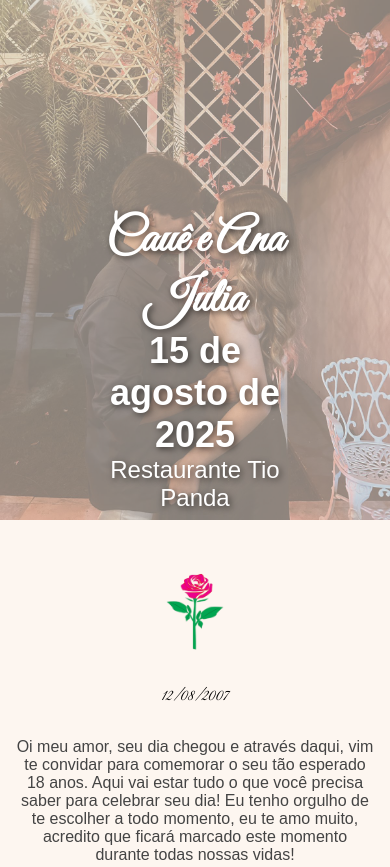
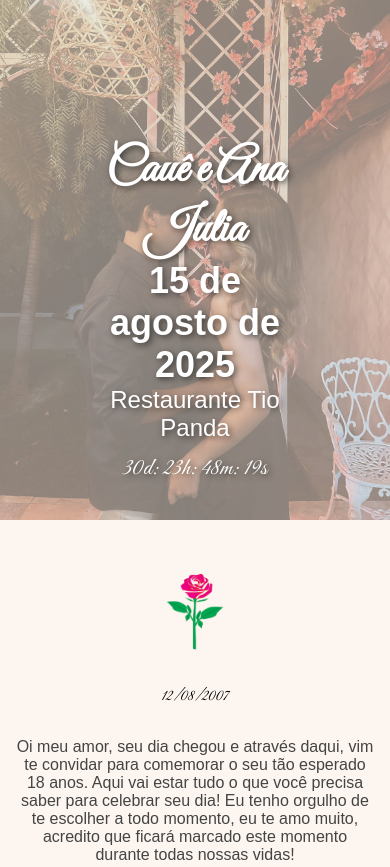
Before and after one commit to JPDomenich/Caue-Cunhada, a plain HTML site: page index.html in a window 390 px wide. Shown: the top 867 px of the page. Drawn offline with Linux system fonts and the light colour scheme.

Commit message:
Atualizei layout mobile e cronômetro

```diff
--- a/style.css
+++ b/style.css
@@ -171,3 +171,19 @@ button:hover {
   margin-bottom: 32px; /* igual à outra */
   font-family: Arial, sans-serif;
 }
+
+@media (max-width: 768px) {
+  .texto-sobre-imagem {
+    top: 60%; /* diminui pra não sumir */
+    font-size: 32px; /* diminui o texto */
+  }
+
+  .contador {
+    font-size: 24px;
+    margin-top: 12px;
+  }
+
+  .imagem-capa {
+    height: auto; /* garante que a imagem se ajuste corretamente */
+  }
+}
```
